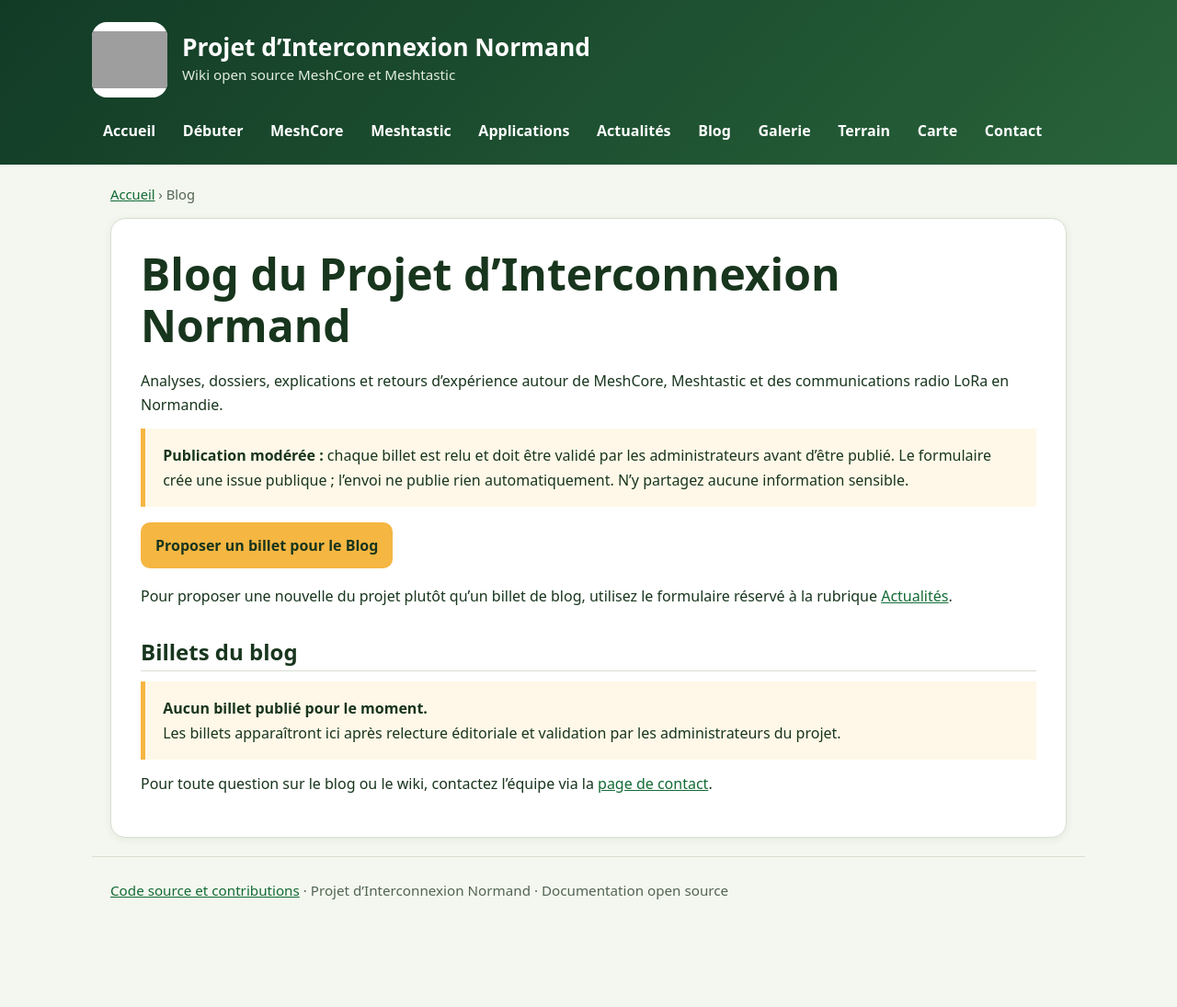
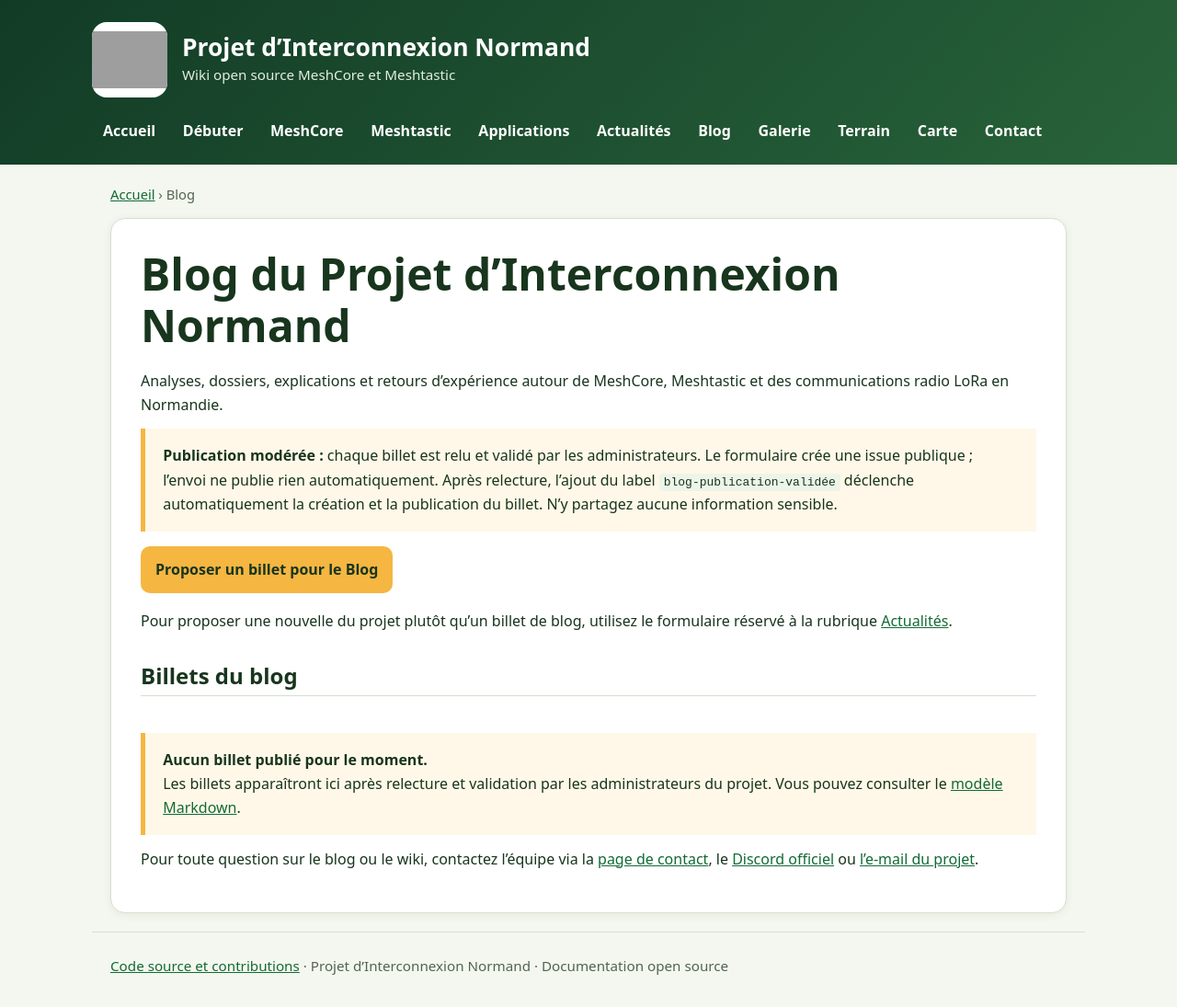
Before and after one commit to 1234LUCIUS/projet-interconnexion-normand-wiki, a Jekyll site: the page built from docs/blog.html, in a window 1280 px wide. Shown: the whole page at 92% size. Built offline with Jekyll 4.4.1, drawn with Linux system fonts in a browser that asks for light colours; before the commit the page ends 1013 px from its top, so only the background shows below that; grey boxes are pictures that could not be loaded.

Commit message:
Ajoute la publication automatisee du Blog

```diff
--- a/docs/blog.html
+++ b/docs/blog.html
@@ -43,12 +46,28 @@
     <section class="content-card prose">
       <h1>Blog du Projet d’Interconnexion Normand</h1>
       <p class="lead">Analyses, dossiers, explications et retours d’expérience autour de MeshCore, Meshtastic et des communications radio LoRa en Normandie.</p>
-      <p class="notice"><strong>Publication modérée :</strong> chaque billet est relu et doit être validé par les administrateurs avant d’être publié. Le formulaire crée une issue publique ; l’envoi ne publie rien automatiquement. N’y partagez aucune information sensible.</p>
+      <p class="notice"><strong>Publication modérée :</strong> chaque billet est relu et validé par les administrateurs. Le formulaire crée une issue publique ; l’envoi ne publie rien automatiquement. Après relecture, l’ajout du label <code>blog-publication-validée</code> déclenche automatiquement la création et la publication du billet. N’y partagez aucune information sensible.</p>
       <p><a class="cta" href="https://github.com/1234LUCIUS/projet-interconnexion-normand-wiki/issues/new?template=proposer-un-billet-blog.yml">Proposer un billet pour le Blog</a></p>
       <p>Pour proposer une nouvelle du projet plutôt qu’un billet de blog, utilisez le formulaire réservé à la rubrique <a href="actualites.html">Actualités</a>.</p>
+      {% assign published_posts = site.pages | where_exp: "page", "page.path contains 'blog/'" %}
+      {% assign has_posts = false %}
       <h2>Billets du blog</h2>
-      <div class="notice"><strong>Aucun billet publié pour le moment.</strong><br>Les billets apparaîtront ici après relecture éditoriale et validation par les administrateurs du projet.</div>
-      <p>Pour toute question sur le blog ou le wiki, contactez l’équipe via la <a href="contact.html">page de contact</a>.</p>
+      <div class="article-grid">
+        {% for post in published_posts %}
+          {% unless post.name == "_modele-billet.md" %}
+            {% assign has_posts = true %}
+            <article class="article-card">
+              {% if post.image %}<img src="{{ post.image | relative_url }}" alt="{{ post.image_alt | escape }}">{% endif %}
+              <p class="article-meta">{% if post.date %}<time datetime="{{ post.date | date: '%Y-%m-%d' }}">{{ post.date | date: '%d/%m/%Y' }}</time> · {% endif %}{{ post.category | default: 'Billet' }}</p>
+              <h2>{{ post.title }}</h2>
+              <p>{{ post.description }}</p>
+              <a class="button" href="{{ post.url | relative_url }}">Lire le billet</a>
+            </article>
+          {% endunless %}
+        {% endfor %}
+      </div>
+      {% unless has_posts %}<div class="notice"><strong>Aucun billet publié pour le moment.</strong><br>Les billets apparaîtront ici après relecture et validation par les administrateurs du projet. Vous pouvez consulter le <a href="https://github.com/1234LUCIUS/projet-interconnexion-normand-wiki/blob/main/docs/blog/_modele-billet.md">modèle Markdown</a>.</div>{% endunless %}
+      <p>Pour toute question sur le blog ou le wiki, contactez l’équipe via la <a href="contact.html">page de contact</a>, le <a href="https://discord.gg/HnAfYUSU82">Discord officiel</a> ou <a href="mailto:projet.interconnection.normand@gmail.com">l’e-mail du projet</a>.</p>
     </section>
   </main>
   <footer class="site-footer">
--- a/docs/sitemap.xml
+++ b/docs/sitemap.xml
@@ -16,6 +16,6 @@ layout: null
   <url><loc>https://1234lucius.github.io/projet-interconnexion-normand-wiki/actualites.html</loc><priority>0.8</priority><changefreq>weekly</changefreq></url>
   <url><loc>https://1234lucius.github.io/projet-interconnexion-normand-wiki/blog.html</loc><priority>0.8</priority><changefreq>weekly</changefreq></url>
   <url><loc>https://1234lucius.github.io/projet-interconnexion-normand-wiki/galerie.html</loc><priority>0.8</priority><changefreq>monthly</changefreq></url>
-{% for article in site.pages %}{% if article.path contains 'actualites/' and article.name != '_modele-article.md' %}
+  {% for article in site.pages %}{% if (article.path contains 'actualites/' and article.name != '_modele-article.md') or (article.path contains 'blog/' and article.name != '_modele-billet.md') %}
   <url><loc>{{ site.url }}{{ site.baseurl }}{{ article.url }}</loc><priority>0.7</priority><changefreq>monthly</changefreq></url>{% endif %}{% endfor %}
 </urlset>
```
Also changed, not shown: other parts of docs/blog.html (+3 -0 lines), GUIDE-ADMIN-ACTUALITES.md (+10 -0 lines), docs/blog/_modele-billet.md (added, +15 -0 lines), .github/ISSUE_TEMPLATE/proposer-un-billet-blog.yml, 1 other file.
